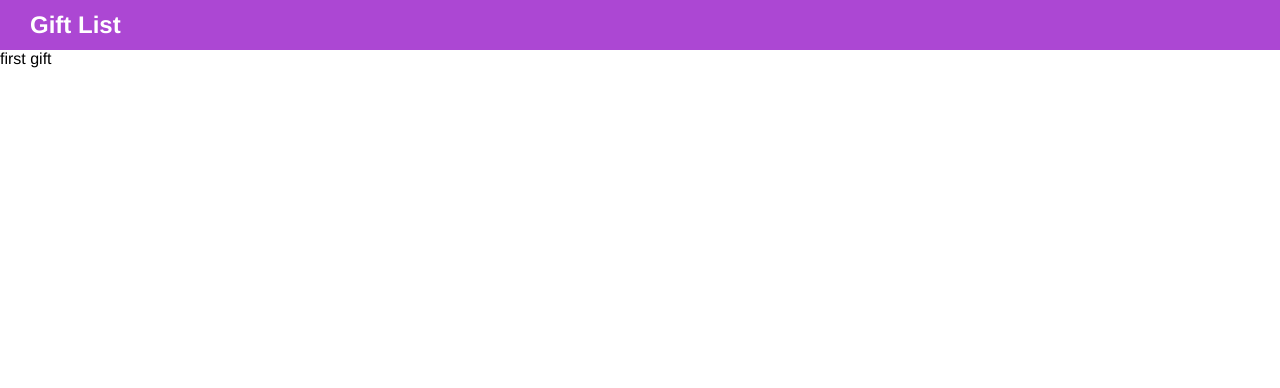
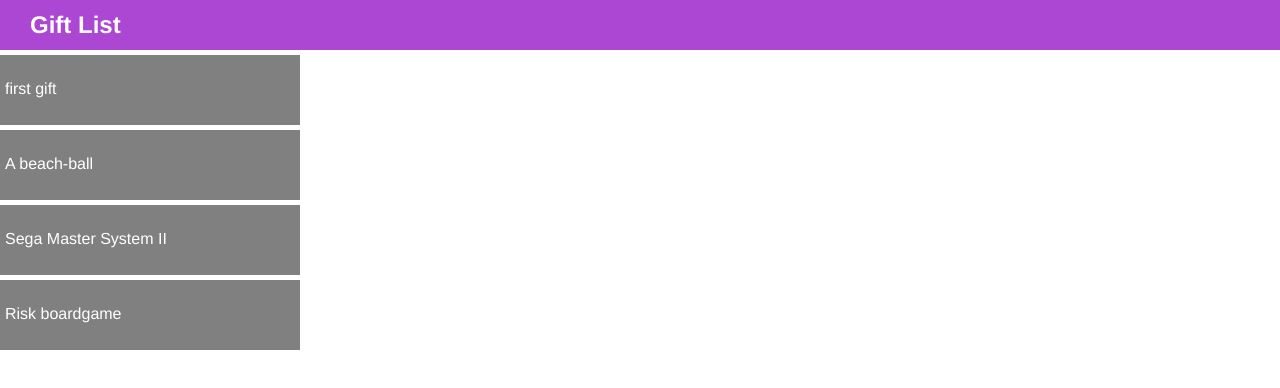
Before and after one commit to zosia-fabijanska/gift-ideas-list, a React (Create React App) app: page / in a window 1280 px wide. Shown: the top 388 px of the page. Built offline with nearby package versions, Linux system fonts and the light colour scheme.

Commit message:
Add Gift Item Component

```diff
--- a/src/App.js
+++ b/src/App.js
@@ -12,10 +12,10 @@ const store = createStore(gifts)
 class App extends Component {
   constructor() {
     super()
-    store.subscribe(() => (
-      console.log(store.getState())
-    ))
     store.dispatch(addGift('first gift'))
+    store.dispatch(addGift('A beach-ball'))
+    store.dispatch(addGift('Sega Master System II'))
+    store.dispatch(addGift('Risk boardgame'))
 
     this.state = {
       giftList: store.getState()
--- /dev/null
+++ b/src/components/GiftItem.js
@@ -0,0 +1,31 @@
+import React from 'react'
+import PropTypes from 'prop-types'
+import styled from 'styled-components'
+
+const ListItemBox = styled.div`
+  display: flex;
+  align-items: center;
+  height: 70px;
+  width: 300px;
+  background-color: grey;
+  color: white;
+  margin-top: 5px;
+`
+
+const ListText = styled.p`
+  font-weight: 300;
+  height: 20px;
+  margin-left: 5px;
+`
+
+const GiftItem = ({ itemText }) => (
+  <ListItemBox>
+    <ListText>{itemText}</ListText>
+  </ListItemBox>
+)
+
+GiftItem.propTypes = {
+  itemText: PropTypes.string.isRequired,
+}
+
+export default GiftItem
--- a/src/components/List.js
+++ b/src/components/List.js
@@ -1,9 +1,14 @@
 import React from 'react'
 import PropTypes from 'prop-types'
+//
+import GiftItem from './GiftItem'
 
 const List = ({ giftList }) => {
   const list = giftList.map(item => (
-    <div key={item.id}>{item.text}</div>
+    <GiftItem
+      key={item.id}
+      itemText={item.text}
+    />
   ))
 
   return (
```
